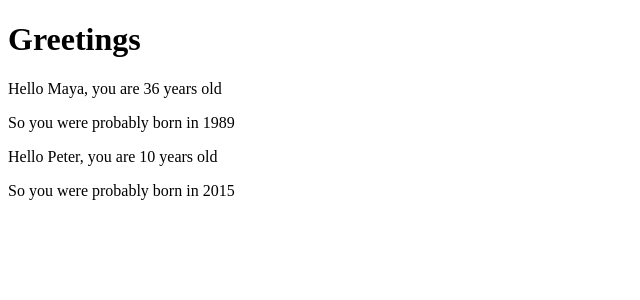
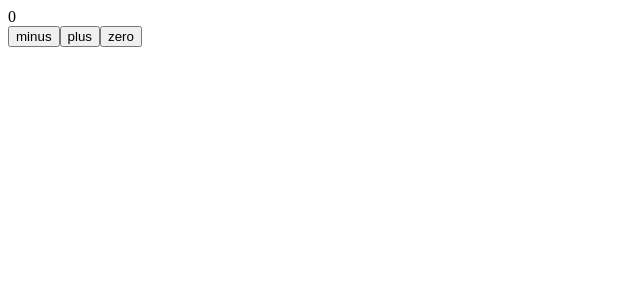
Before and after one commit to FeelNostalgic/fullstackopen-bootcamp, a React (Vite) app in the folder testing/: page / in a window 1280 px wide. Shown: the top 300 px of the page, without its empty margins (0-640 px from the left). Built offline with nearby package versions, Linux system fonts and the light colour scheme.

Commit message:
Event handlers

```diff
--- a/testing/src/App.jsx
+++ b/testing/src/App.jsx
@@ -1,23 +1,23 @@
-const Hello = ({name, age}) => {
-  const bornYear = () => new Date().getFullYear() - age
+import { useState } from 'react'
+
+const Display = ({counter}) => <div>{counter}</div>
+
+const Button = ({onClick, text}) => <button onClick={onClick}>{text}</button>
+
+const App = () => {
+  const [ counter, setCounter ] = useState(0)
+
+  const increaseByOne = () => setCounter(counter + 1)
+  const decreaseByOne = () => setCounter(counter - 1)
+  const setToZero = () => setCounter(0)
 
   return (
     <div>
-      <p>Hello {name}, you are {age} years old</p>
-      <p>So you were probably born in {bornYear()}</p>
-    </div>
-  )
-}
+      <Display counter={counter} />
 
-const App = () => {
-  const name = 'Peter'
-  const age = 10
-
-  return (
-    <div>
-      <h1>Greetings</h1>
-      <Hello name="Maya" age={26 + 10} />
-      <Hello name={name} age={age} />
+      <Button onClick={decreaseByOne} text='minus' />
+      <Button onClick={increaseByOne} text='plus' />
+      <Button onClick={setToZero} text='zero' />
     </div>
   )
 }
```
